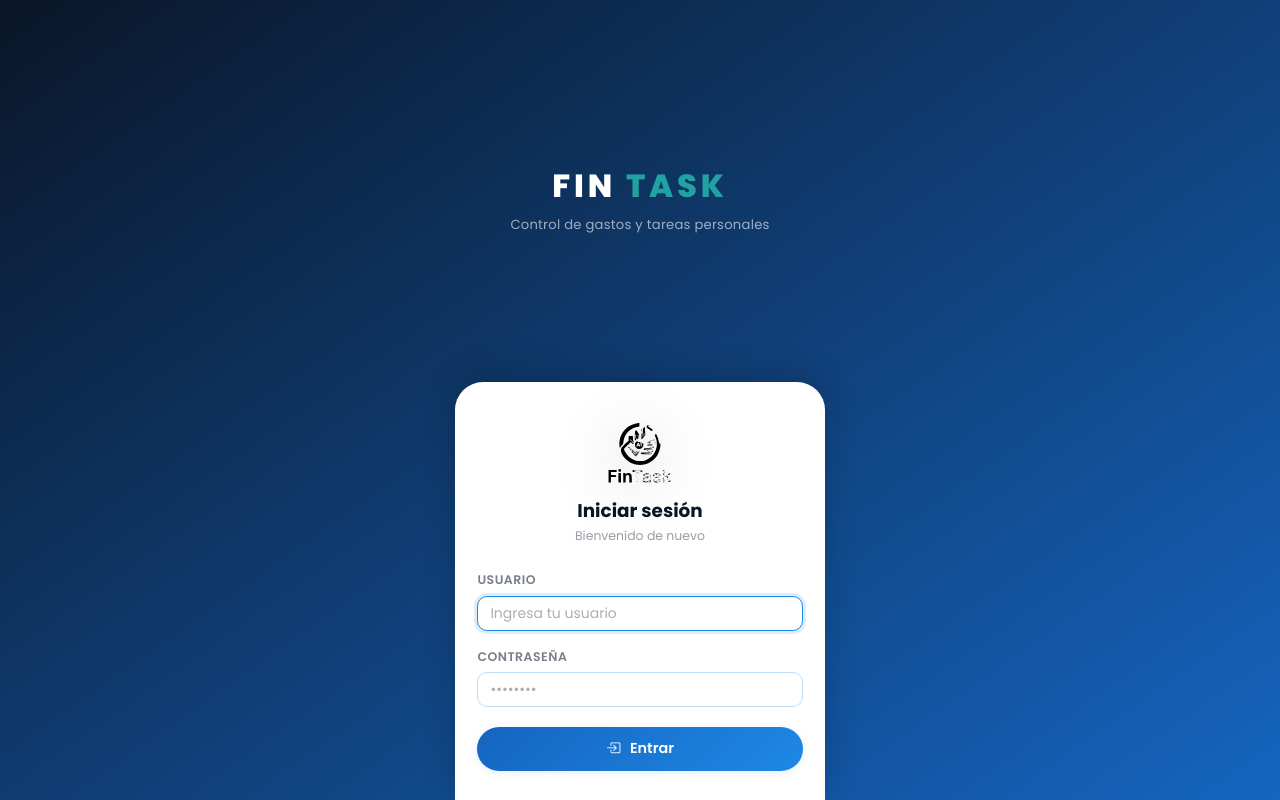
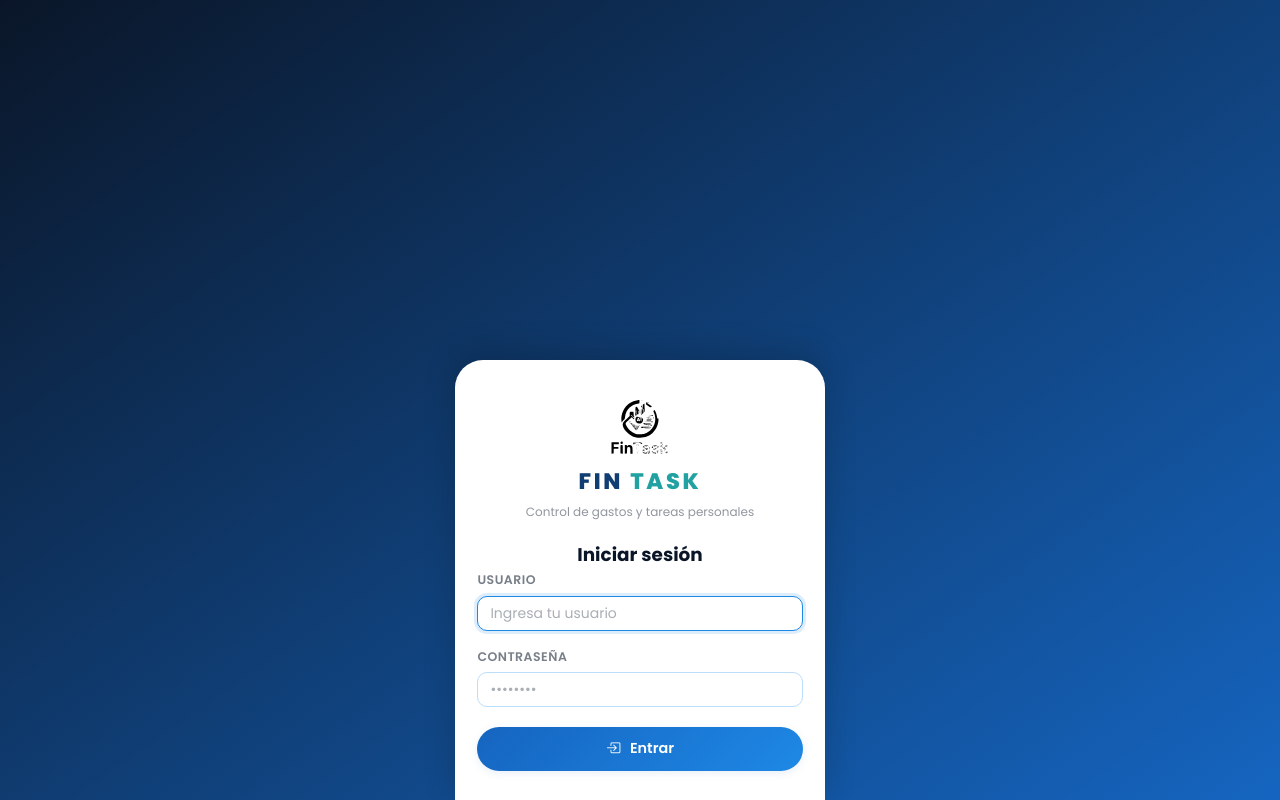
Before and after one commit to theoscar1210/gestor-tarea, a React (Create React App) app in the folder gestor-tareas-front/: page / in a window 1280 px wide. Built offline with nearby package versions, Linux system fonts and the light colour scheme.

Commit message:
Login: todo el contenido dentro del card, logo en color original, hero solo decorativo

```diff
--- a/gestor-tareas-front/src/pages/LoginPage.jsx
+++ b/gestor-tareas-front/src/pages/LoginPage.jsx
@@ -30,25 +30,24 @@ const LoginPage = ({ onLogin }) => {
 
   return (
     <div className="login-wrapper">
-      {/* Hero — zona azul superior */}
-      <div className="login-hero">
-        <p className="login-hero__title">
-          <span style={{ color: "#ffffff" }}>FIN </span>
-          <span style={{ color: "#21A1A1" }}>TASK</span>
-        </p>
-        <p className="login-hero__sub">Control de gastos y tareas personales</p>
-      </div>
+      {/* Hero — zona azul, solo fondo decorativo */}
+      <div className="login-hero" />
 
-      {/* Bottom sheet card */}
+      {/* Bottom sheet card — todo el contenido aquí */}
       <div className="login-card">
         <img
           src="/logo_pricipal-removebg-preview.svg"
           alt="FIN TASK"
-          className="login-hero__logo"
-          style={{ display: "block", margin: "0 auto 1rem", maxHeight: "80px", width: "auto" }}
+          style={{ display: "block", margin: "0 auto 0.6rem", maxHeight: "72px", width: "auto" }}
         />
+        <p style={{ textAlign: "center", fontFamily: "'Poppins', sans-serif", fontWeight: 800, fontSize: "1.4rem", letterSpacing: "0.12em", margin: "0 0 0.15rem" }}>
+          <span style={{ color: "#103D72" }}>FIN </span>
+          <span style={{ color: "#21A1A1" }}>TASK</span>
+        </p>
+        <p style={{ textAlign: "center", fontSize: "0.75rem", color: "rgba(10,22,40,0.45)", fontFamily: "'Poppins', sans-serif", marginBottom: "1.4rem" }}>
+          Control de gastos y tareas personales
+        </p>
         <h2 className="login-card__titulo">Iniciar sesión</h2>
-        <p className="login-card__sub">Bienvenido de nuevo</p>
 
         <form onSubmit={handleSubmit}>
           <div className="mb-3">
```
